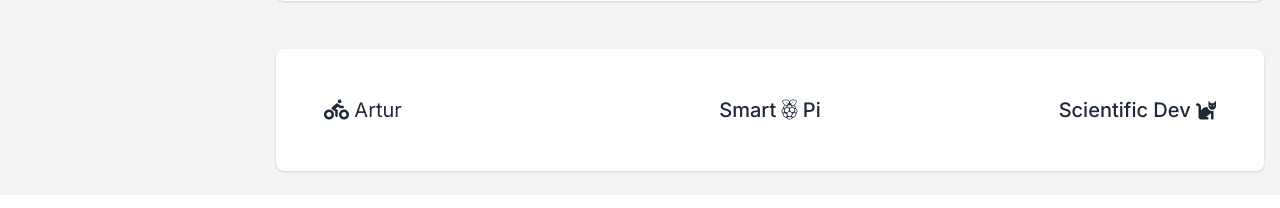
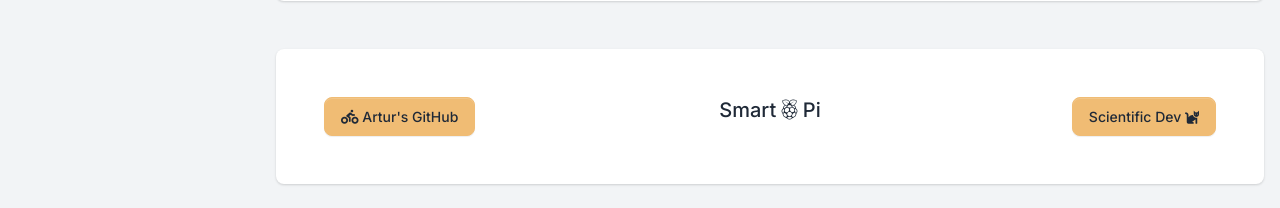
Before and after one commit to zacniewski/SmartPi, a Django app: template apps/templates/home/components-forms.html in a window 1280 px wide. Shown: the part 1040-1248 px from the top of the page. Run offline with Django 3.2, Linux system fonts and the light colour scheme; the template is opened without the code that fills it, so the values that code supplies are empty; some libraries are stand-ins or nearby versions.

Commit message:
Tooltips and buttons in footer

```diff
--- a/apps/templates/includes/footer.html
+++ b/apps/templates/includes/footer.html
@@ -2,12 +2,16 @@
 <footer class="bg-white rounded shadow p-5 mb-4 mt-4">
     <div class="row">
         <div class="col-12 col-md-4 col-xl-4 mb-4 mb-md-0">
-            <h5 class="mb-0 text-center text-lg-start">
-                <i class="fas fa-biking"></i>
-                <a class="text-primary fw-normal"
-                   href="https://zacniewski.github.io" target="_blank">Artur
-                </a>
-            </h5>
+            <a href="https://zacniewski.github.io"
+               type="button"
+               target="_blank"
+               class="btn btn-secondary text-md-end mb-0"
+               data-bs-toggle="tooltip"
+               data-bs-placement="top"
+               title="Click to visit"
+            >
+                <i class="fas fa-biking"></i> Artur's GitHub
+            </a>
         </div>
         <div class="col-12 col-md-4 col-xl-4 mb-4 mb-md-0">
             <h5 class="mb-0 text-center text-lg-center">
@@ -15,14 +19,18 @@
             </h5>
         </div>
 
-        <div class="col-12 col-md-4 col-xl-4 text-center text-lg-start">
+        <div class="col-12 col-md-4 col-xl-4 text-center text-lg-end">
             <!-- List -->
-            <h5 class="list-inline list-group-flush list-group-borderless text-md-end mb-0">
-                <a target="_blank"
-                   href="https://www.scientificdev.net">Scientific Dev
-                </a>
-                <i class="fas fa-cat"></i>
-            </h5>
+            <a href="https://www.scientificdev.net"
+               type="button"
+               target="_blank"
+               class="btn btn-secondary text-md-end mb-0"
+               data-bs-toggle="tooltip"
+               data-bs-placement="top"
+               title="Click to visit"
+            >
+                Scientific Dev <i class="fas fa-cat"></i>
+            </a>
         </div>
     </div>
 </footer>
```
